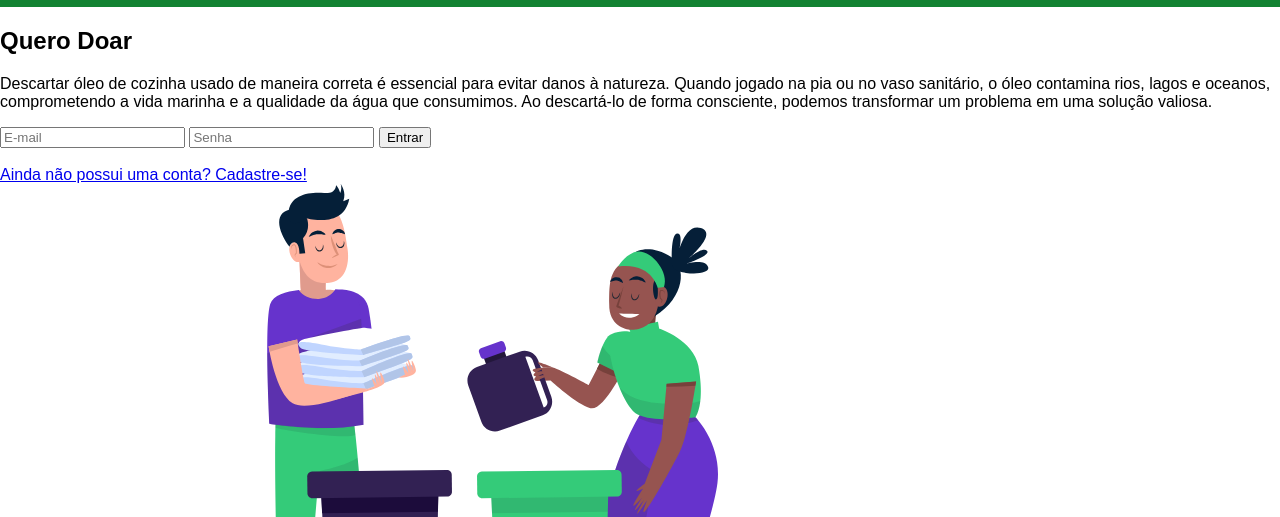
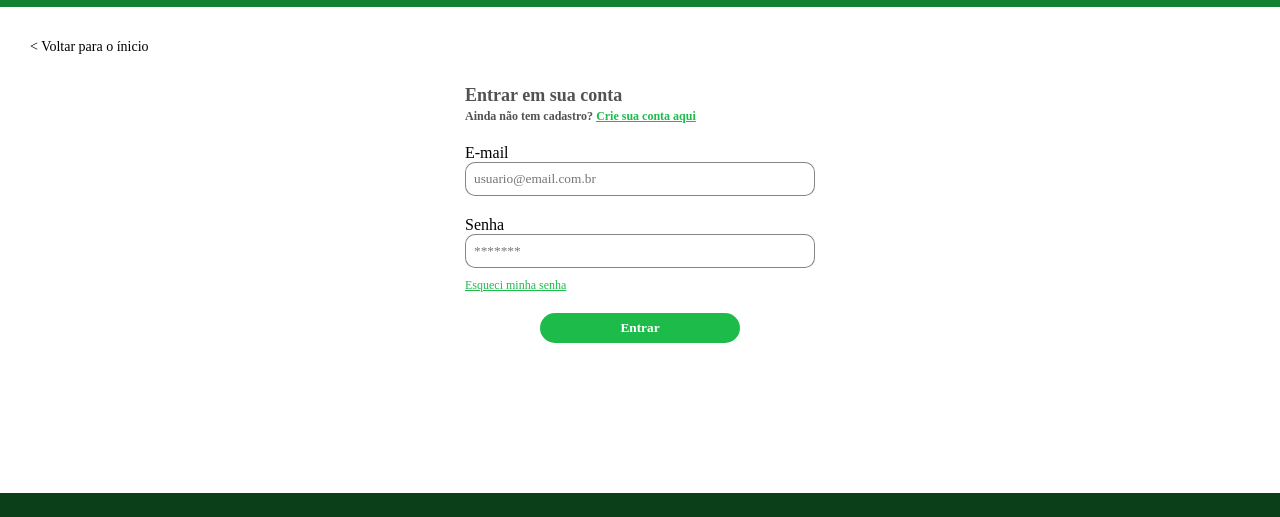
Before and after one commit to teddiur/pi-oleo-front, an Astro site: page /login in a window 1280 px wide. Shown: the part 73-590 px from the top of the page. Built offline with nearby package versions, Linux system fonts and the light colour scheme; Astro itself is replaced by a stand-in of ours.

Commit message:
feat: style login

```diff
--- a/src/components/Button/Button.jsx
+++ b/src/components/Button/Button.jsx
@@ -4,12 +4,22 @@ const stylesVariant = {
   primary: styles.primary,
   secondary: styles.secondary,
 };
-export const Button = ({ title, variant = "primary", path, onClick }) => {
+export const Button = ({
+  title,
+  variant = "primary",
+  path,
+  onClick,
+  onClickFailure,
+}) => {
   const buttonId = `${Math.floor(Math.random() * 1000)}`;
   const onClickButton = path
     ? () => {
-        window.location.href = path;
-        if (onClick) onClick();
+        try {
+          if (onClick) onClick();
+          window.location.href = path;
+        } catch {
+          if (onClickFailure) onClickFailure();
+        }
       }
     : onClick;
 
--- a/src/components/GoBack.astro
+++ b/src/components/GoBack.astro
@@ -1,9 +1,12 @@
 ---
+
 ---
-<a href="/">Voltar para o ínicio
-</a>
+
+<a href="/"> &lt; Voltar para o ínicio</a>
 <style>
-    a {
-        color:black;
-    }
+  a {
+    color: black;
+    text-decoration: none;
+    font-size: 14px;
+  }
 </style>
--- a/src/components/Title.astro
+++ b/src/components/Title.astro
@@ -18,6 +18,9 @@ const { variant = "primary", size = "G" } = Astro.props;
   .secondary {
     color: #fff;
   }
+  .low-hue {
+    color: #515251;
+  }
   .G {
     font-size: 24px;
   }
--- /dev/null
+++ b/src/pages/esqueci-senha.astro
@@ -0,0 +1,5 @@
+---
+import Layout from "../layouts/Layout.astro";
+---
+
+<Layout>Esqueci minha sehas</Layout>
--- a/src/pages/login.astro
+++ b/src/pages/login.astro
@@ -2,31 +2,81 @@
 import Layout from "../layouts/Layout.astro";
 import home from "../images/home.svg";
 import { Image } from "astro:assets";
+import GoBack from "../components/GoBack.astro";
+import { Button } from "../components/Button/Button.jsx";
+import Title from "../components/Title.astro";
+import "../styles/global.css";
 ---
 
 <Layout title="Login">
   <main>
-    <aside>
-      <h2>Quero Doar</h2>
-      <p>
-        Descartar óleo de cozinha usado de maneira correta é essencial para
-        evitar danos à natureza. Quando jogado na pia ou no vaso sanitário, o
-        óleo contamina rios, lagos e oceanos, comprometendo a vida marinha e a
-        qualidade da água que consumimos. Ao descartá-lo de forma consciente,
-        podemos transformar um problema em uma solução valiosa.
-      </p>
+    <GoBack />
+    <div class="holder">
+      <Title variant="low-hue" size="M">Entrar em sua conta</Title>
+      <span class="subtitle">
+        Ainda não tem cadastro?
+        <a href="/register">Crie sua conta aqui</a>
+      </span>
       <form action="/login" enctype="multipart/form-data" method="post">
-        <input name="username" type="email" placeholder="E-mail" />
-        <input name="password" type="password" placeholder="Senha" />
-        <input type="submit" value="Entrar" />
+        <label>E-mail</label>
+        <input
+          name="username"
+          id="username"
+          type="email"
+          placeholder="usuario@email.com.br"
+        />
+        <label>Senha</label>
+        <input
+          id="password"
+          name="password"
+          type="password"
+          placeholder="*******"
+        />
+        <a
+          id="username"
+          href="/esqueci-senha"
+          style="font-size: 12px; font-weight: 500; margin-top: 10px;"
+          >Esqueci minha senha</a
+        >
+        <div style="margin: 20px auto 0 auto">
+          <Button title="Entrar" onClick={() => {}} />
+        </div>
       </form>
-      <br />
-      <span class="criarConta"
-        ><a href="/register">Ainda não possui uma conta? Cadastre-se!</a></span
-      >
-    </aside>
-    <article>
-      <Image src={home} alt="pessoas" />
-    </article>
+    </div>
   </main>
 </Layout>
+<style>
+  main {
+    margin: 30px;
+  }
+  .subtitle {
+    font-weight: 600;
+    font-size: 12px;
+    color: #515251;
+    margin-top: 15px;
+  }
+  form {
+    display: flex;
+    flex-direction: column;
+  }
+  .holder {
+    margin: 0 auto;
+    max-width: 350px;
+    padding-top: 30px;
+  }
+  a {
+    color: #1dbc4a;
+  }
+  input {
+    padding: 8px;
+    border-radius: 10px;
+    border: 1px solid rgba(81, 82, 81, 0.7);
+  }
+  input:focus {
+    border-color: #1ab945;
+    outline: #1ab945;
+  }
+  label {
+    margin-top: 20px;
+  }
+</style>
--- /dev/null
+++ b/src/styles/global.css
@@ -0,0 +1,3 @@
+* {
+    font-family: Roboto Flex;
+}
```
Also changed, not shown: src/pages/onde-descartar.astro (+6 -6 lines).
